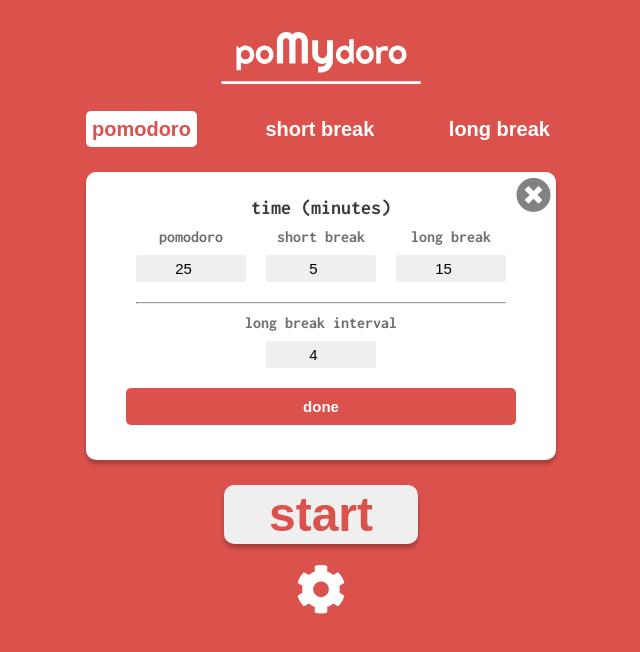
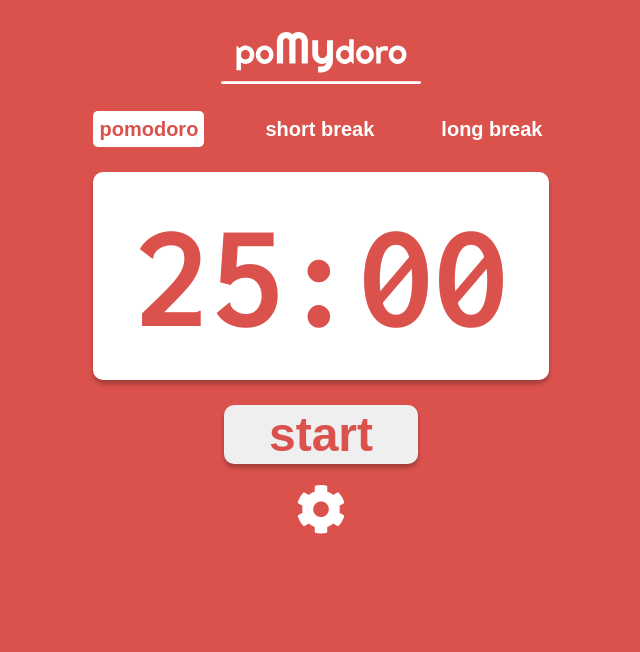
Before and after one commit to serifselim/pomodoro-project-vue, a Vue app: page / in a window 1280 px wide. Shown: the top 652 px of the page, without its empty margins (319-959 px from the left). Built offline with nearby package versions, Linux system fonts and the light colour scheme.

Commit message:
none-commit

```diff
--- a/src/components/Counter.vue
+++ b/src/components/Counter.vue
@@ -14,10 +14,10 @@
       </div>
       <div class="main">
         <div class="count">
-          <span v-if="false">{{ pMText }}:{{ pSText }}</span>
+          <span v-if="!isOption">{{ pMText }}:{{ pSText }}</span>
 
           <div v-else class="options">
-            <a href="#" class="close-btn"
+            <a @click="openOptions" class="close-btn"
               ><i class="fas fa-times-circle"></i
             ></a>
             <div class="options-div">
@@ -25,36 +25,36 @@
               <div class="set-div">
                 <div class="set-item set-work">
                   <label class="set-header">pomodoro</label>
-                  <input type="number" class="set-input" v-model="work" />
+                  <input type="number" class="set-input" />
                 </div>
                 <div class="set-item set-work">
                   <label class="set-header">short break</label>
-                  <input type="number" class="set-input" v-model="short" />
+                  <input type="number" class="set-input"  />
                 </div>
                 <div class="set-item set-work">
                   <label class="set-header">long break</label>
-                  <input type="number" class="set-input" v-model="long" />
+                  <input type="number" class="set-input" />
                 </div>
               </div>
             </div>
             <hr class="line">
             <div class="set-item set-work">
                   <label class="set-header">long break interval</label>
-                  <input type="number" class="set-input" v-model="pTarget" />
+                  <input type="number" class="set-input"/>
             </div>
-            <button class="done-btn">done</button>
+            <button @click="openOptions" class="done-btn">done</button>
           </div>
         </div>
       </div>
     </div>
-    <div class="start">
+    <div v-if="!isOption" class="start">
       <button v-if="isStart" @click.prevent="startPomo" class="pomo-btn">
         start
       </button>
       <button v-else @click.prevent="stopPomo" class="pomo-btn">stop</button>
     </div>
-    <div class="options-button">
-      <a href="#"><i class="fas fa-cog fa-5x"></i></a>
+    <div v-if="!isOption && isStart" class="options-button">
+      <a @click="openOptions"><i class="fas fa-cog fa-5x"></i></a>
     </div>
   </section>
 </template>
@@ -81,6 +81,7 @@ export default {
       pIntervalArr: [],
       Interval: null,
       isStart: true,
+      isOption : false
     };
   },
   created() {
@@ -178,6 +179,11 @@ export default {
       nullBtn1.style = null;
       nullBtn2.style = null;
     },
+
+    openOptions(){
+      this.isOption = !this.isOption;
+    },
+
   },
 };
 </script>
```
